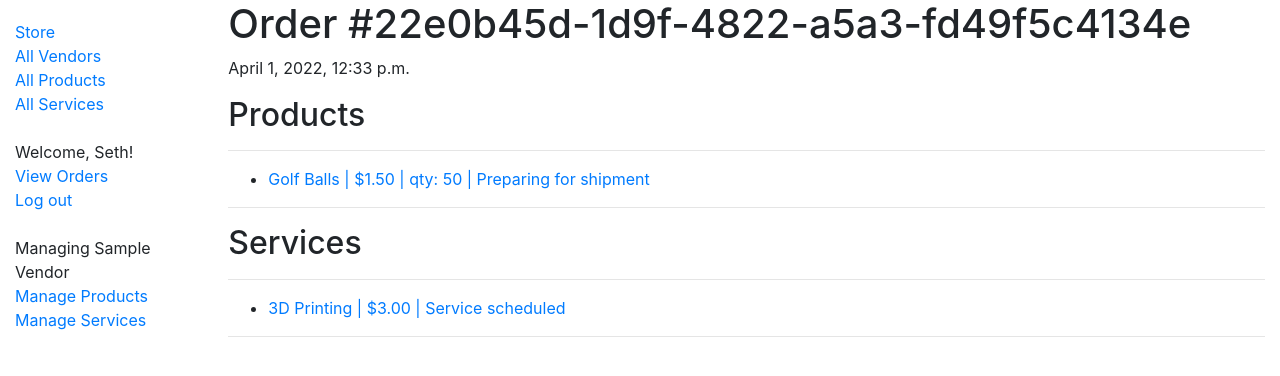
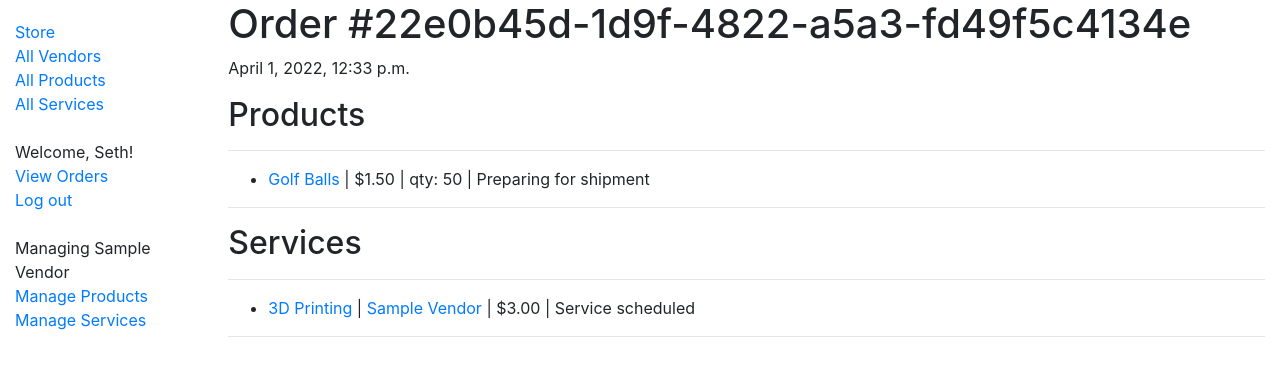
Before and after one commit to selunders/cs360_store, a Django app: page /store/my-orders/22e0b45d-1d9f-4822-a5a3-fd49f5c4134e in a window 1280 px wide. Shown: the top 376 px of the page. Run offline with Django 4.2, Linux system fonts and the light colour scheme; a user stored in the database is signed in; data comes from the database, SQL or seed files in the repository; both versions use the stored data as it was after the commit.

Commit message:
Update customer orders details page

```diff
--- a/cs360store/storeApp/templates/storeApp/customers/my_orders_detail.html
+++ b/cs360store/storeApp/templates/storeApp/customers/my_orders_detail.html
@@ -9,7 +9,7 @@
     <hr/>
     <ul>
         {% for iproduct in invoice.invoiceproduct_set.all %}
-        <li><a href="{{ iproduct.product.get_absolute_url }}">{{ iproduct.product.name }} | ${{ iproduct.unit_price }} | qty: {{ iproduct.quantity_ordered }} | {% if iproduct.is_shipped %}Shipped!{% elif iproduct.is_canceled %}Order Canceled{% else %}Preparing for shipment{% endif %}</a></li>
+        <li><a href="{{ iproduct.product.get_absolute_url }}">{{ iproduct.product.name }}</a> | ${{ iproduct.unit_price }} | qty: {{ iproduct.quantity_ordered }} | {% if iproduct.is_shipped %}Shipped!{% elif iproduct.is_canceled %}Order Canceled{% else %}Preparing for shipment{% endif %}</li>
         {% endfor %}
     </ul>
     <hr/>
@@ -19,7 +19,7 @@
     <hr/>
     <ul>
         {% for iservice in invoice.invoiceservice_set.all %}
-        <li><a href="{{ iservice.service.get_absolute_url }}">{{ iservice.service.name }} | ${{ iservice.price_paid }} | {% if iservice.is_shipped %}Complete!{% elif iservice.is_canceled %}Service Canceled{% else %}Service scheduled{% endif %}</a></li>
+        <li><a href="{{ iservice.service.get_absolute_url }}">{{ iservice.service.name }}</a> | <a href="{{ iservice.service.vendor.get_absolute_url }}">{{ iservice.service.vendor }}</a> |  ${{ iservice.price_paid }} | {% if iservice.is_shipped %}Complete!{% elif iservice.is_canceled %}Cancelled{% else %}Service scheduled{% endif %}</li>
         {% endfor %}
     </ul>
     <hr/>
```
Also changed, not shown: cs360store/dev_db.sqlite3.
